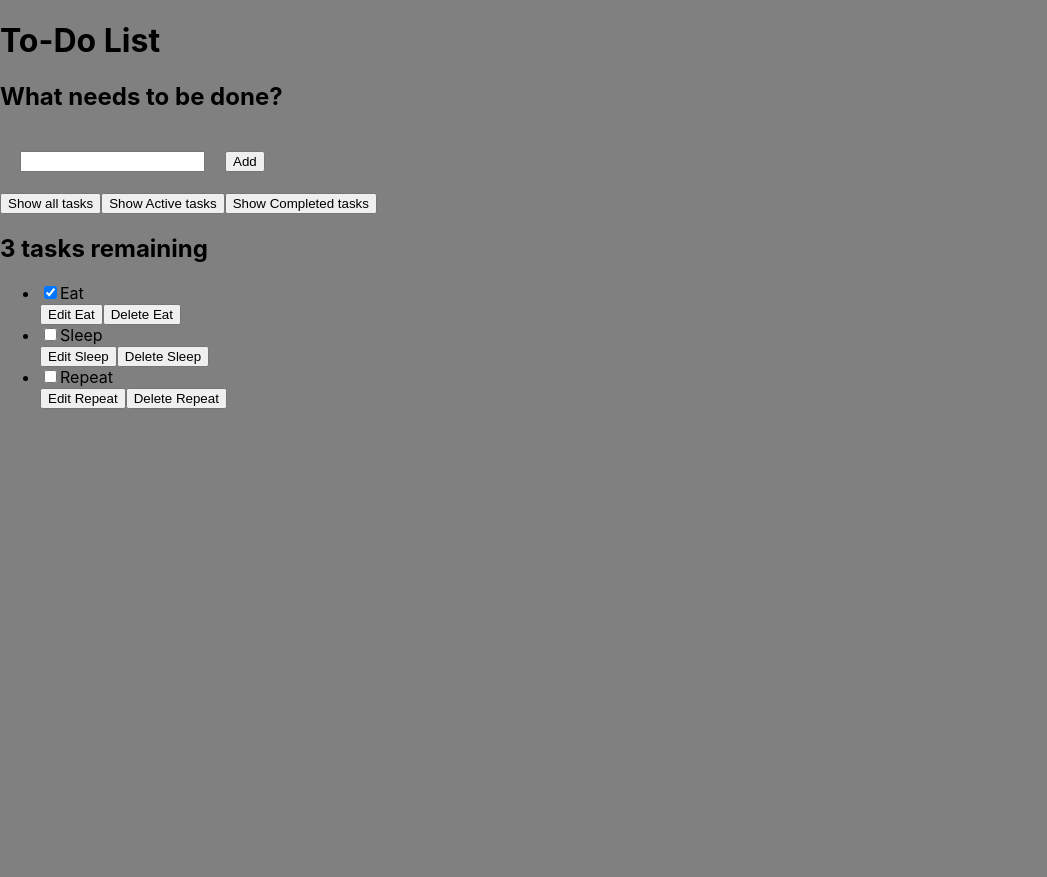
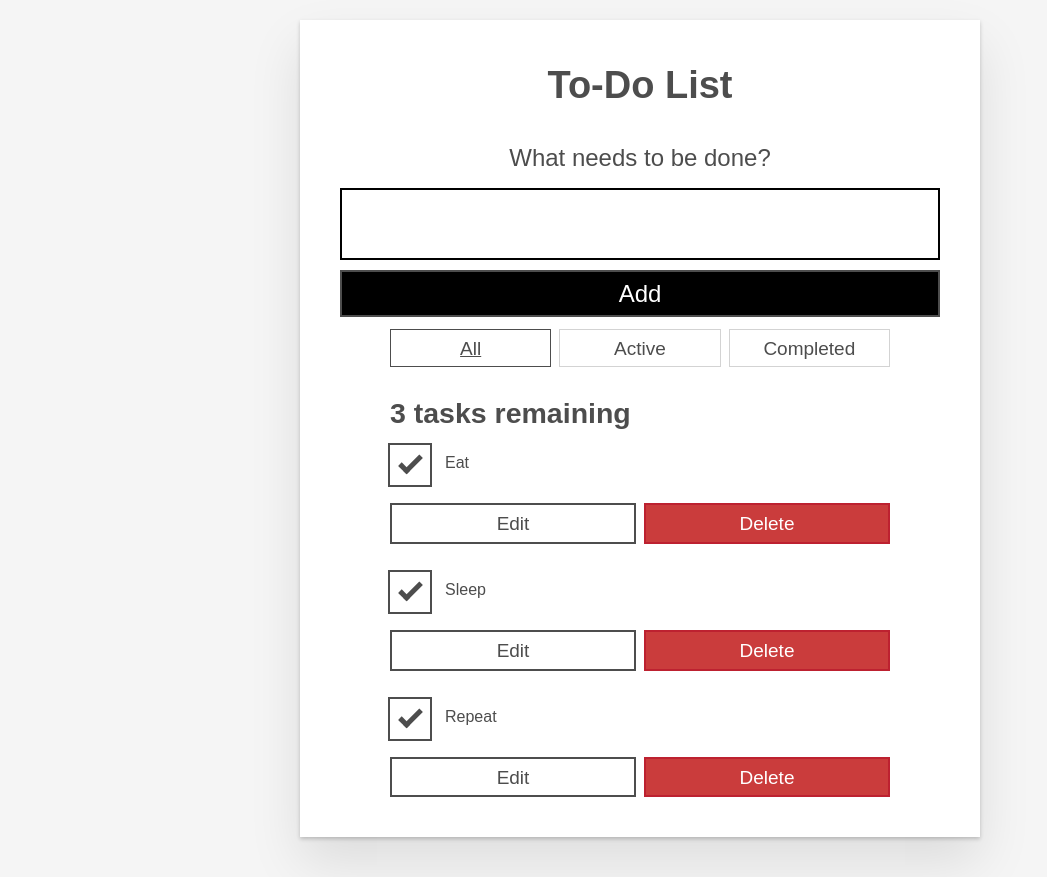
Before and after one commit to KevRdz/react-to-do-list, a React (Create React App) app: page / in a window 1280 px wide. Shown: the whole page, without its empty margins (0-1047 px from the left). Before the commit the page ends 800 px from the top, so only its background shows below. Built offline with nearby package versions, Linux system fonts and the light colour scheme.

Commit message:
add todo component, pass props to each element

```diff
--- a/src/App.css
+++ b/src/App.css
@@ -1,7 +1,14 @@
-.App {
+/* .App {
   text-align: center;
 }
 
-.input{
-  margin: 20px;
-}
+.App-header {
+  background-color: #282c34;
+  min-height: 100vh;
+  display: flex;
+  flex-direction: column;
+  align-items: center;
+  justify-content: center;
+  font-size: calc(10px + 2vmin);
+  color: white;
+} */
--- a/src/App.js
+++ b/src/App.js
@@ -1,4 +1,5 @@
 import './App.css';
+import Todo from './components/Todo';
 
 function App() {
   return (
@@ -42,54 +43,9 @@
       <ul
         className="todo-list stack-large stack-exception"
         aria-labelledby="list-heading">
-        <li className="todo stack-small">
-          <div className="c-cb">
-            <input id="todo-0" type="checkbox" defaultChecked />
-            <label className="todo-label" htmlFor="todo-0">
-              Eat
-            </label>
-          </div>
-          <div className="btn-group">
-            <button type="button" className="btn">
-              Edit <span className="visually-hidden">Eat</span>
-            </button>
-            <button type="button" className="btn btn__danger">
-              Delete <span className="visually-hidden">Eat</span>
-            </button>
-          </div>
-        </li>
-        <li className="todo stack-small">
-          <div className="c-cb">
-            <input id="todo-1" type="checkbox" />
-            <label className="todo-label" htmlFor="todo-1">
-              Sleep
-            </label>
-          </div>
-          <div className="btn-group">
-            <button type="button" className="btn">
-              Edit <span className="visually-hidden">Sleep</span>
-            </button>
-            <button type="button" className="btn btn__danger">
-              Delete <span className="visually-hidden">Sleep</span>
-            </button>
-          </div>
-        </li>
-        <li className="todo stack-small">
-          <div className="c-cb">
-            <input id="todo-2" type="checkbox" />
-            <label className="todo-label" htmlFor="todo-2">
-              Repeat
-            </label>
-          </div>
-          <div className="btn-group">
-            <button type="button" className="btn">
-              Edit <span className="visually-hidden">Repeat</span>
-            </button>
-            <button type="button" className="btn btn__danger">
-              Delete <span className="visually-hidden">Repeat</span>
-            </button>
-          </div>
-        </li>
+        <Todo name="Eat"/>
+        <Todo name="Sleep"/>
+        <Todo name="Repeat"/>
       </ul>
     </div>
   );
--- /dev/null
+++ b/src/components/Todo.jsx
@@ -0,0 +1,24 @@
+
+
+const Todo = (props) => {
+  return (
+    <li className="todo stack-small">
+      <div className="c-cb">
+        <input id="todo-0" type="checkbox" defaultChecked />
+        <label className="todo-label" htmlFor="todo-0">
+          {props.name}
+        </label>
+      </div>
+      <div className="btn-group">
+        <button type="button" className="btn">
+          Edit <span className="visually-hidden">{props.name}</span>
+        </button>
+        <button type="button" className="btn btn__danger">
+          Delete <span className="visually-hidden">{props.name}</span>
+        </button>
+      </div>
+    </li>
+  );
+}
+
+export default Todo;
--- a/src/index.css
+++ b/src/index.css
@@ -12,3 +12,300 @@
   font-family: source-code-pro, Menlo, Monaco, Consolas, 'Courier New',
     monospace;
 }
+
+/* Resets */
+*,
+*::before,
+*::after {
+  box-sizing: border-box;
+}
+*:focus-visible {
+  outline: 3px dashed #228bec;
+  outline-offset: 0;
+}
+html {
+  font: 62.5% / 1.15 sans-serif;
+}
+h1,
+h2 {
+  margin-bottom: 0;
+}
+ul {
+  list-style: none;
+  padding: 0;
+}
+button {
+  -moz-osx-font-smoothing: inherit;
+  -webkit-font-smoothing: inherit;
+  appearance: none;
+  background: transparent;
+  border: none;
+  color: inherit;
+  font: inherit;
+  line-height: normal;
+  margin: 0;
+  overflow: visible;
+  padding: 0;
+  width: auto;
+}
+button::-moz-focus-inner {
+  border: 0;
+}
+button,
+input,
+optgroup,
+select,
+textarea {
+  font-family: inherit;
+  font-size: 100%;
+  line-height: 1.15;
+  margin: 0;
+}
+button,
+input {
+  overflow: visible;
+}
+input[type="text"] {
+  border-radius: 0;
+}
+body {
+  background-color: #f5f5f5;
+  color: #4d4d4d;
+  font:
+    1.6rem/1.25 Arial,
+    sans-serif;
+  margin: 0 auto;
+  max-width: 68rem;
+  width: 100%;
+}
+@media screen and (min-width: 620px) {
+  body {
+    font-size: 1.9rem;
+    line-height: 1.31579;
+  }
+}
+/* End resets */
+/* Global styles */
+.form-group > input[type="text"] {
+  display: inline-block;
+  margin-top: 0.4rem;
+}
+.btn {
+  border: 0.2rem solid #4d4d4d;
+  cursor: pointer;
+  padding: 0.8rem 1rem 0.7rem;
+  text-transform: capitalize;
+}
+.btn.toggle-btn {
+  border-color: #d3d3d3;
+  border-width: 1px;
+}
+.btn.toggle-btn[aria-pressed="true"] {
+  border-color: #4d4d4d;
+  text-decoration: underline;
+}
+.btn__danger {
+  background-color: #ca3c3c;
+  border-color: #bd2130;
+  color: #fff;
+}
+.btn__filter {
+  border-color: lightgrey;
+}
+.btn__primary {
+  background-color: #000;
+  color: #fff;
+}
+.btn-group {
+  display: flex;
+  justify-content: space-between;
+}
+.btn-group > * {
+  flex: 1 1 49%;
+}
+.btn-group > * + * {
+  margin-left: 0.8rem;
+}
+.label-wrapper {
+  flex: 0 0 100%;
+  margin: 0;
+  text-align: center;
+}
+.visually-hidden {
+  clip: rect(1px 1px 1px 1px);
+  clip: rect(1px, 1px, 1px, 1px);
+  height: 1px;
+  overflow: hidden;
+  position: absolute !important;
+  white-space: nowrap;
+  width: 1px;
+}
+[class*="stack"] > * {
+  margin-bottom: 0;
+  margin-top: 0;
+}
+.stack-small > * + * {
+  margin-top: 1.25rem;
+}
+.stack-large > * + * {
+  margin-top: 2.5rem;
+}
+@media screen and (min-width: 550px) {
+  .stack-small > * + * {
+    margin-top: 1.4rem;
+  }
+  .stack-large > * + * {
+    margin-top: 2.8rem;
+  }
+}
+.stack-exception {
+  margin-top: 1.2rem;
+}
+/* End global styles */
+/* General app styles */
+.todoapp {
+  background: #fff;
+  box-shadow:
+    0 2px 4px 0 rgb(0 0 0 / 20%),
+    0 2.5rem 5rem 0 rgb(0 0 0 / 10%);
+  margin: 2rem 0 4rem 0;
+  padding: 1rem;
+  position: relative;
+}
+@media screen and (min-width: 550px) {
+  .todoapp {
+    padding: 4rem;
+  }
+}
+.todoapp > * {
+  margin-left: auto;
+  margin-right: auto;
+  max-width: 50rem;
+}
+.todoapp > form {
+  max-width: 100%;
+}
+.todoapp > h1 {
+  display: block;
+  margin: 0;
+  margin-bottom: 1rem;
+  max-width: 100%;
+  text-align: center;
+}
+.label__lg {
+  line-height: 1.01567;
+  font-weight: 300;
+  margin-bottom: 1rem;
+  padding: 0.8rem;
+  text-align: center;
+}
+.input__lg {
+  border: 2px solid #000;
+  padding: 2rem;
+}
+.input__lg:focus-visible {
+  border-color: #4d4d4d;
+  box-shadow: inset 0 0 0 2px;
+}
+[class*="__lg"] {
+  display: inline-block;
+  font-size: 1.9rem;
+  width: 100%;
+}
+[class*="__lg"]:not(:last-child) {
+  margin-bottom: 1rem;
+}
+@media screen and (min-width: 620px) {
+  [class*="__lg"] {
+    font-size: 2.4rem;
+  }
+}
+/* End general app styles */
+/* Todo item styles */
+.todo {
+  display: flex;
+  flex-direction: row;
+  flex-wrap: wrap;
+}
+.todo > * {
+  flex: 0 0 100%;
+}
+.todo-text {
+  border: 2px solid #565656;
+  min-height: 4.4rem;
+  padding: 0.4rem 0.8rem;
+  width: 100%;
+}
+.todo-text:focus-visible {
+  box-shadow: inset 0 0 0 2px;
+}
+/* End todo item styles */
+/* Checkbox styles */
+.c-cb {
+  -webkit-font-smoothing: antialiased;
+  box-sizing: border-box;
+  clear: left;
+  display: block;
+  font-family: Arial, sans-serif;
+  font-size: 1.6rem;
+  font-weight: 400;
+  line-height: 1.25;
+  min-height: 44px;
+  padding-left: 40px;
+  position: relative;
+}
+.c-cb > label::before,
+.c-cb > input[type="checkbox"] {
+  box-sizing: border-box;
+  height: 44px;
+  left: -2px;
+  top: -2px;
+  width: 44px;
+}
+.c-cb > input[type="checkbox"] {
+  -webkit-font-smoothing: antialiased;
+  cursor: pointer;
+  margin: 0;
+  opacity: 0;
+  position: absolute;
+  z-index: 1;
+}
+.c-cb > label {
+  cursor: pointer;
+  display: inline-block;
+  font-family: inherit;
+  font-size: inherit;
+  line-height: inherit;
+  margin-bottom: 0;
+  padding: 8px 15px 5px;
+  touch-action: manipulation;
+}
+.c-cb > label::before {
+  background: transparent;
+  border: 2px solid currentcolor;
+  content: "";
+  position: absolute;
+}
+.c-cb > input[type="checkbox"]:focus-visible + label::before {
+  border-width: 4px;
+  outline: 3px dashed #228bec;
+}
+.c-cb > label::after {
+  background: transparent;
+  border: solid;
+  border-width: 0 0 5px 5px;
+  border-top-color: transparent;
+  box-sizing: content-box;
+  content: "";
+  height: 7px;
+  left: 9px;
+  opacity: 0;
+  position: absolute;
+  top: 11px;
+  transform: rotate(-45deg);
+  width: 18px;
+}
+.c-cb > input[type="checkbox"]:checked + label::after {
+  opacity: 1;
+}
+/* End checkbox styles */
```
